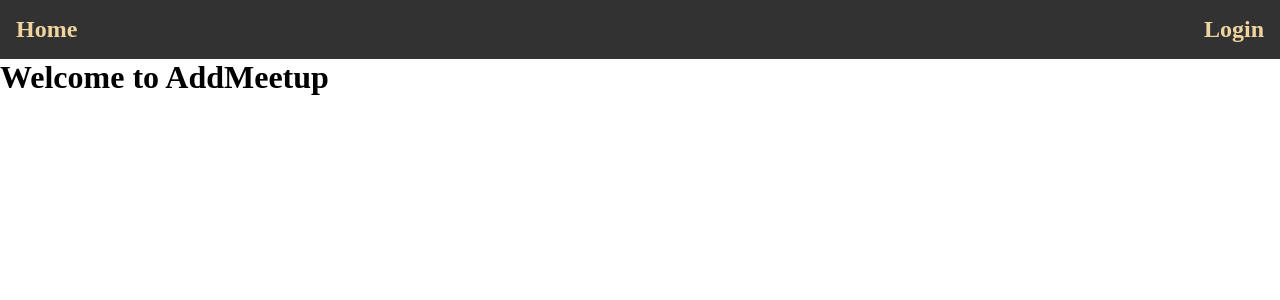
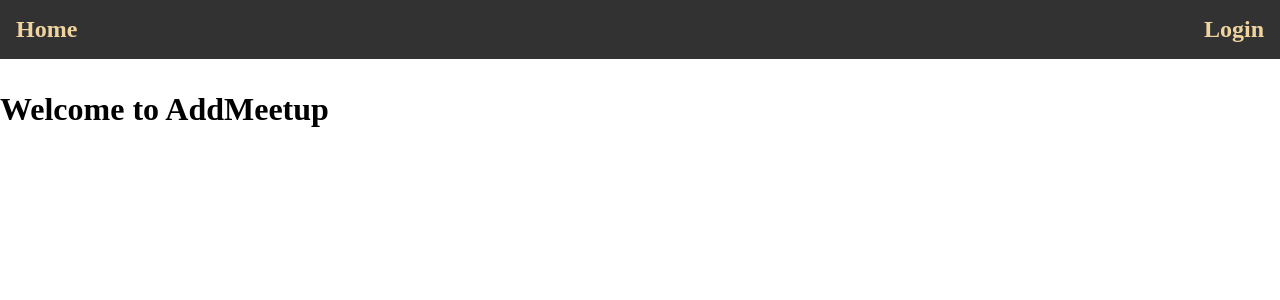
Before and after one commit to renzosantamaria/tdd-slutprojekt, a React (Create React App) app: page /add-meetup in a window 1280 px wide. Shown: the top 300 px of the page. Built offline with nearby package versions, Linux system fonts and the light colour scheme.

Commit message:
wrap page content with <main>

```diff
--- a/src/App.css
+++ b/src/App.css
@@ -11,4 +11,5 @@ h1,h2,h3{
 main{
   max-width: 1440px;
   margin: 0 auto;
+  padding: 2rem 0;
 }
--- a/src/pages/AddMeetup/AddMeetup.tsx
+++ b/src/pages/AddMeetup/AddMeetup.tsx
@@ -2,7 +2,9 @@ import React, { FC } from "react"
 
 const AddMeetup: FC = () => {
     return (
-        <h1>Welcome to AddMeetup</h1>
+        <main>
+            <h1>Welcome to AddMeetup</h1>
+        </main>
     )
 }
 
--- a/src/pages/Home/Home.tsx
+++ b/src/pages/Home/Home.tsx
@@ -2,7 +2,9 @@ import React, { FC } from "react"
 
 const Home: FC = () => {
     return (
-        <h1>Welcome to Home</h1>
+        <main>
+            <h1>Welcome to Home</h1>
+        </main>
     )
 }
 
--- a/src/pages/Login/Login.tsx
+++ b/src/pages/Login/Login.tsx
@@ -2,7 +2,9 @@ import React, { FC } from "react"
 
 const Login: FC = () => {
     return (
-        <h1>Welcome to Login</h1>
+        <main>
+            <h1>Welcome to Login</h1>
+        </main>
     )
 }
 
--- a/src/pages/MeetupDetails/MeetupDetails.tsx
+++ b/src/pages/MeetupDetails/MeetupDetails.tsx
@@ -2,7 +2,9 @@ import React, { FC } from "react"
 
 const MeetupDetails: FC = () => {
     return (
-        <h1>Welcome to MeetupDetails</h1>
+        <main>
+            <h1>Welcome to MeetupDetails</h1>
+        </main>
     )
 }
 
```
